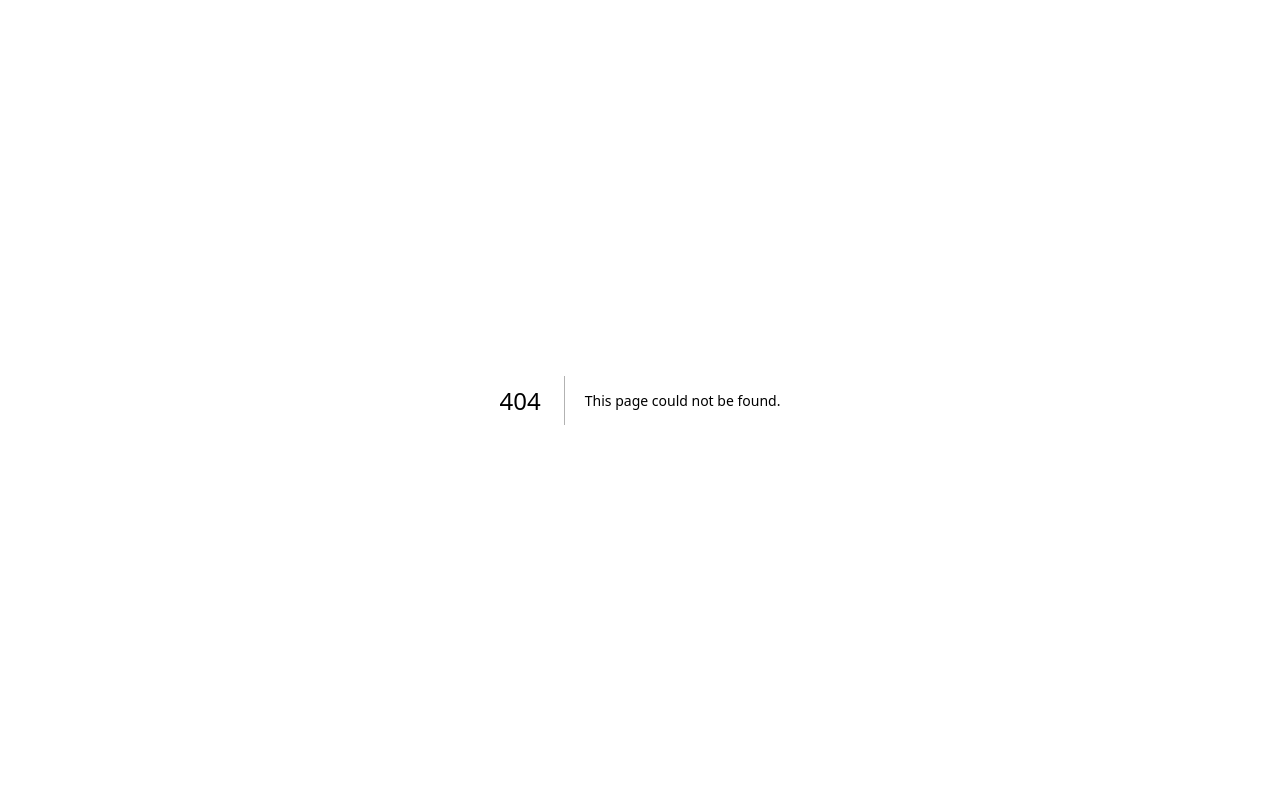
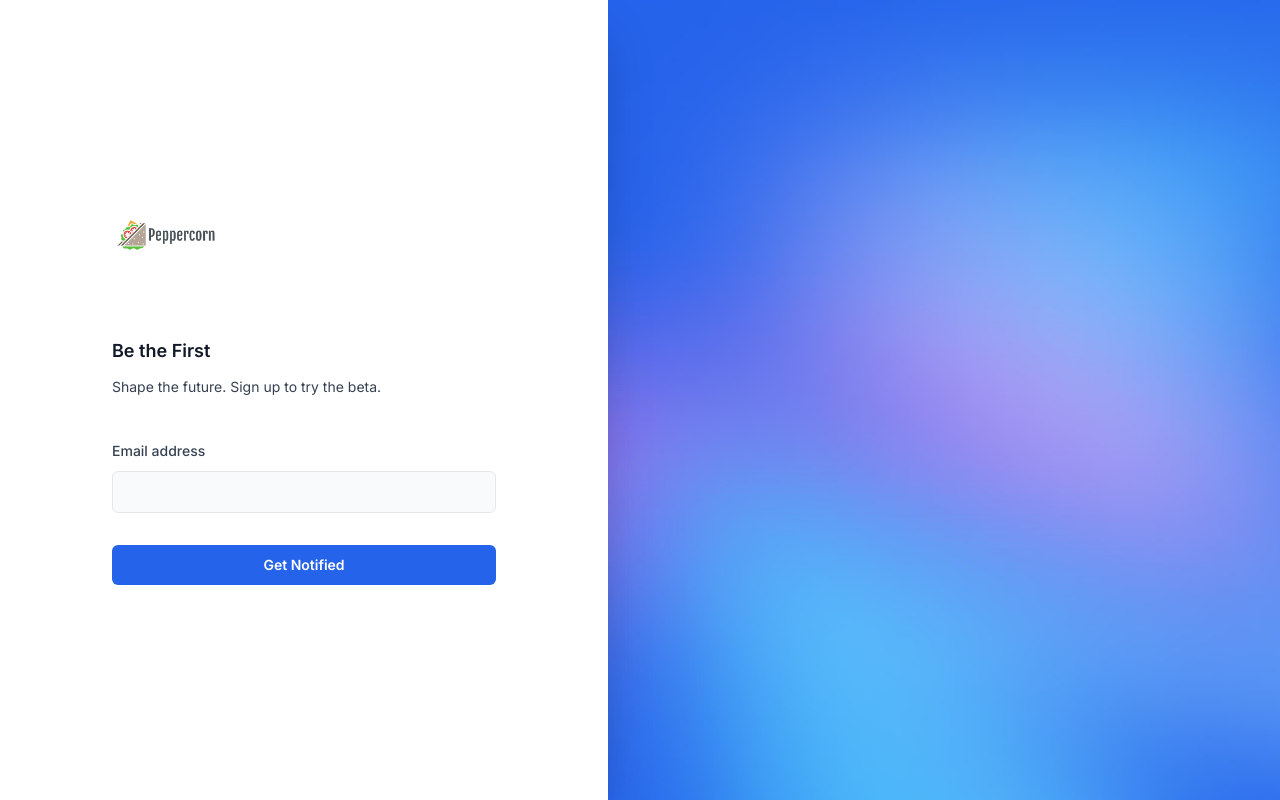
Before and after one commit to khaosophy/peppercorn, a Next.js app: page /subscribe in a window 1280 px wide. Before the commit this address had no page. Built offline with nearby package versions, Linux system fonts and the light colour scheme.

Commit message:
subscribe page

```diff
--- /dev/null
+++ b/src/app/subscribe/SubscribeForm.jsx
@@ -0,0 +1,30 @@
+import TextField from '@/components/TextField';
+import Button from '@/components/Button';
+
+export default function SubscribeForm() {
+  return (
+    <form
+        className="mt-10 grid grid-cols-1 gap-x-6 gap-y-8 sm:grid-cols-2"
+      >
+        <TextField
+          className="col-span-full"
+          label="Email address"
+          id="email"
+          name="email"
+          type="email"
+          autoComplete="email"
+          required
+        />
+        <div className="col-span-full">
+          <Button
+            type="submit"
+            variant="solid"
+            color="blue"
+            className="w-full"
+          >
+            Get Notified
+          </Button>
+        </div>
+      </form>
+  )
+}
--- /dev/null
+++ b/src/app/subscribe/page.jsx
@@ -0,0 +1,44 @@
+import Image from 'next/image';
+import Link from '@/components/Link';
+import Logo from '@/components/Logo';
+import SubscribeForm from './SubscribeForm';
+
+import backgroundImage from '@/assets/images/background-auth.jpg';
+
+export const metadata = {
+  title: 'Subscribe for Updates | Peppercorn',
+  description: 'Sign up for a free Peppercorn account and start planning your weekly meals today.',
+};
+
+export default function Subscribe() {
+  return (
+    <div className="relative flex min-h-full justify-center md:px-12 lg:px-0">
+        <div className="relative z-10 flex flex-1 flex-col bg-white px-4 py-10 shadow-2xl sm:justify-center md:flex-none md:px-28">
+          <div className="mx-auto w-full max-w-md sm:px-4 md:w-96 md:max-w-sm md:px-0">
+            <div className="flex flex-col">
+              <Link href="/" aria-label="Home">
+                <Logo className="h-10 w-auto" width={110} height={40} />
+              </Link>
+              <div className="mt-20">
+                <h2 className="text-lg font-semibold text-gray-900">
+                  Be the First
+                </h2>
+                <p className="mt-2 text-sm text-gray-700">
+                  Shape the future. Sign up to try the beta.
+                </p>
+              </div>
+            </div>
+            <SubscribeForm />
+          </div>
+        </div>
+        <div className="hidden sm:contents lg:relative lg:block lg:flex-1">
+          <Image
+            className="absolute inset-0 h-full w-full object-cover"
+            src={backgroundImage}
+            alt=""
+            unoptimized
+          />
+        </div>
+    </div>
+  )
+}
```
